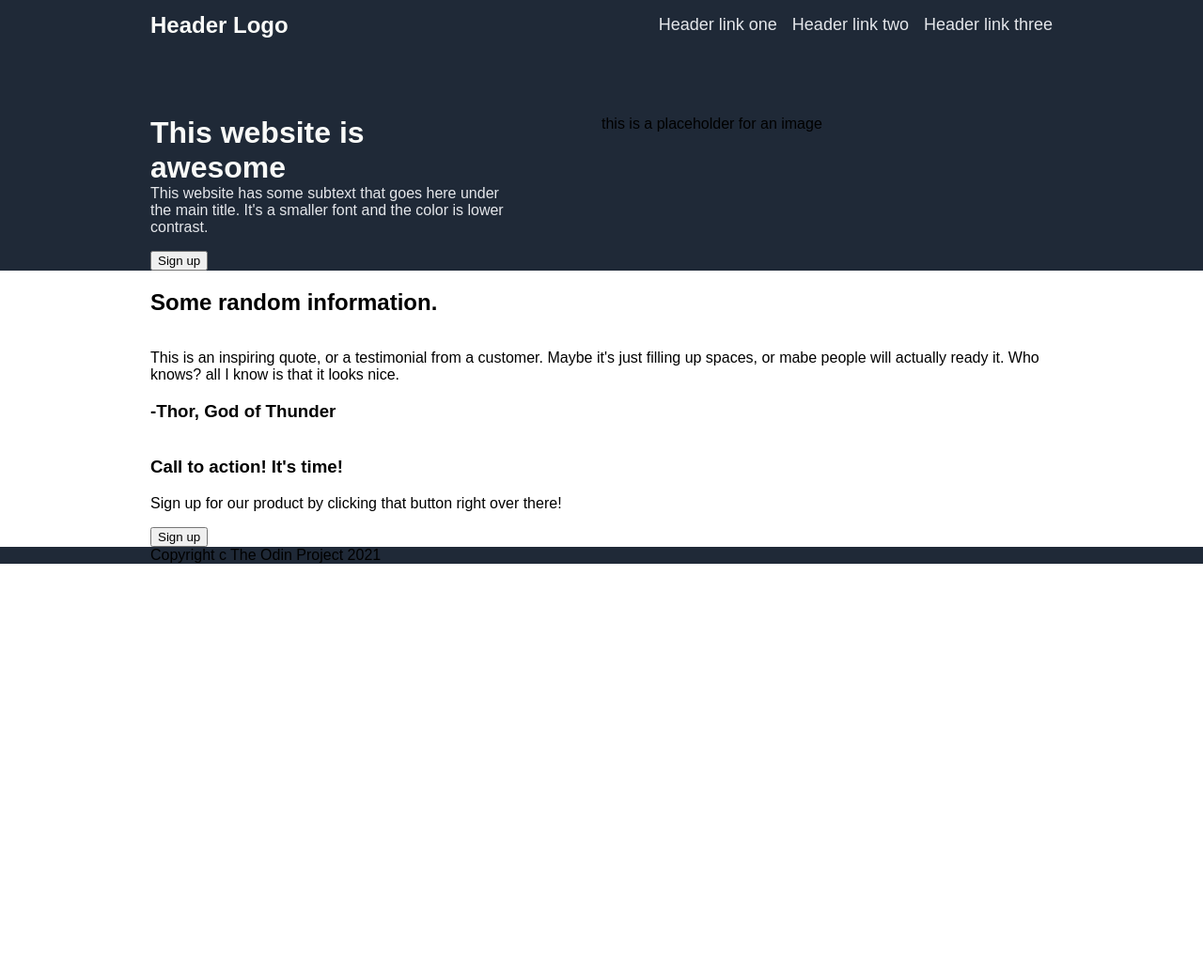
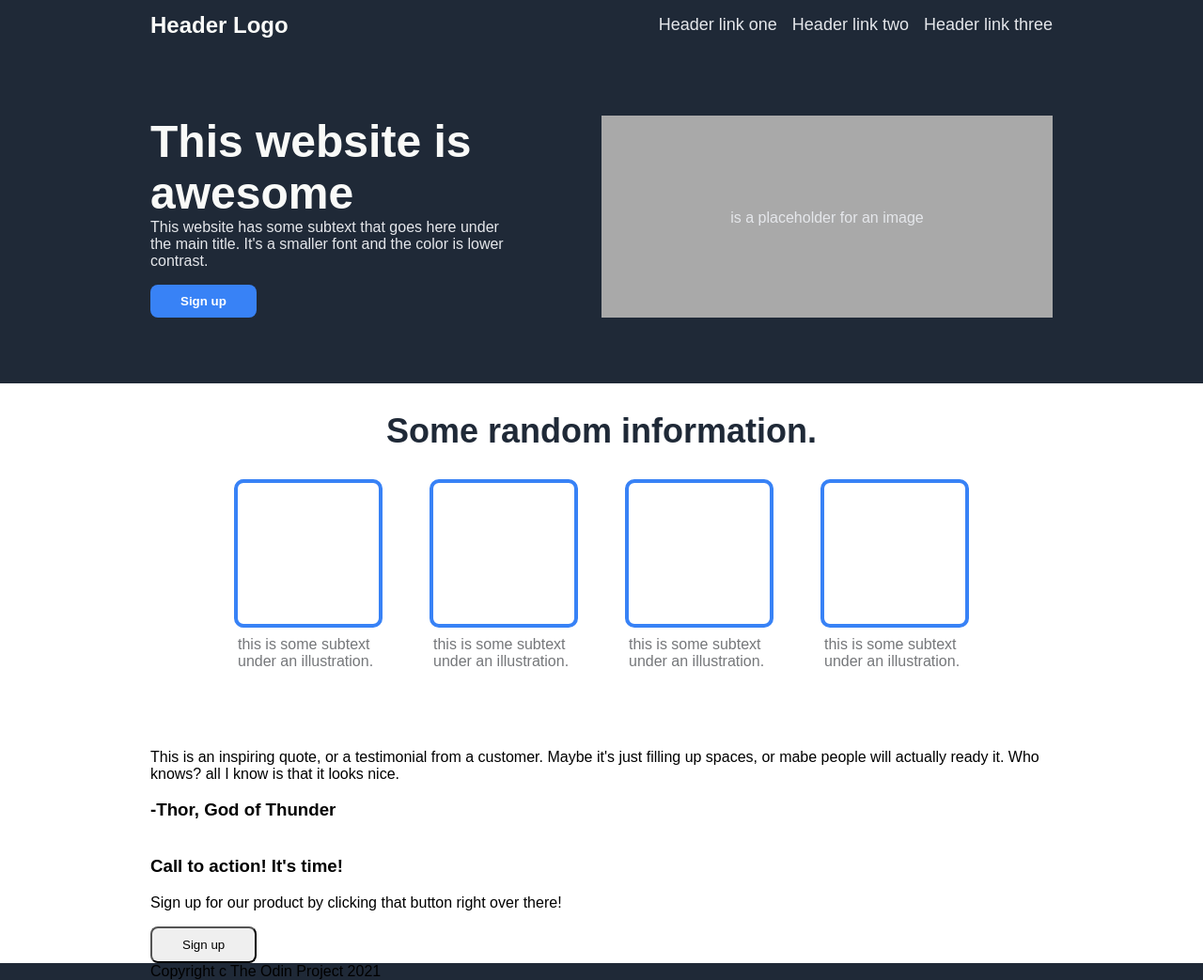
Before and after one commit to NicolasHup/landing-page, a plain HTML site: page index.html in a window 1280 px wide. Shown: the whole page at 94% size. Before the commit the page ends 800 px from the top, so only its background shows below. Drawn offline with Linux system fonts and the light colour scheme.

Commit message:
edit index.html, style.css

```diff
--- a/index.html
+++ b/index.html
@@ -23,26 +23,35 @@
         </div>
         <div class="header-bottom">
             <div class="content-1">
-                <h1 style="font-size: 48; font-weight: bolder; color: #F9FAF8; margin: 0;">This website is<br> awesome</h1>
+                <h1 style="font-size: 48px; font-weight: bolder; color: #F9FAF8; margin: 0;">This website is<br> awesome</h1>
                 <p style="margin-top: 0; color: #E5E7EB;">This website has some subtext that goes here under <br> the
                     main title. It's a smaller font and the color is lower <br> contrast.
                 </p>
-                <button>Sign up</button>
+                <button class="sign-1">Sign up</button>
             </div>
             <div class="content-2">
-                this is a placeholder for an image
+                <p class="image" style="margin-top: 100px; color: #E5E7EB;">is a placeholder for an image</p>
             </div>
         </div>
     </div>
 
     <div class="container">
         <div class="col-1">
-            <h2>Some random information.</h2>
+            <h2 style="font-size: 36px; color: #1F2937;">Some random information.</h2>
         </div>
         <div class="col-2">
-
+            <div class="one"></div>
+            <div class="two"></div>
+            <div class="three"></div>
+            <div class="four"></div>
         </div>
         <div class="col-3">
+            <div class="text">this is some subtext under an illustration.</div>
+            <div class="text">this is some subtext under an illustration.</div>
+            <div class="text">this is some subtext under an illustration.</div>
+            <div class="text">this is some subtext under an illustration.</div>
+        </div>
+        <div class="col-4">
             <p>This is an inspiring quote, or a testimonial from a
                 customer. Maybe it's just filling up spaces, or mabe people
                 will actually ready it. Who knows? all I know
@@ -50,10 +59,10 @@
             </p>
             <h3>-Thor, God of Thunder</h3>
         </div>
-        <div class="col-4">
+        <div class="col-5">
             <h3>Call to action! It's time!</h3>
             <p>Sign up for our product by clicking that button right over there!</p>
-            <button>Sign up</button>
+            <button class="sign-2">Sign up</button>
         </div>
     </div>
 
--- a/style.css
+++ b/style.css
@@ -22,14 +22,27 @@ body {
 
 .header-bottom{
     display: flex;
+    margin-bottom: 70px;
 }
 
 .content-1{
     flex: 1;
 }
+button {
+    padding: 10px 32px;
+    border-radius: 8px;
+}
+button.sign-1{
+    background-color: #3882F6;
+    border: 1px #3882F6;
+    color: white;
+    font-weight: 900;
+}
 
 .content-2{
     flex: 1;
+    background-color: darkgray;
+    text-align: center;
 }
 
 .header, .footer{
@@ -48,6 +61,35 @@ body {
     padding: 0 160px;
 }
 
+.col-1{
+   text-align: center;
+}
+
+.col-2, .col-3 {
+    display: flex;
+    gap: 50px;
+    justify-content: center;
+}
+
+.col-2 div {
+    border-radius: 10px;
+    border: 4px solid #3882F6;
+    height: 150px;
+    width: 150px;
+}
+
+.col-3 div{
+    border-radius: 10px;
+    border: 4px solid white;
+    height: 100px;
+    width: 150px;
+}
+
+.text {
+    color: #75777a;
+    margin-top: 5px;
+}
+
 a {
     color: #E5E7EB;
     font-size: 18px;
```
